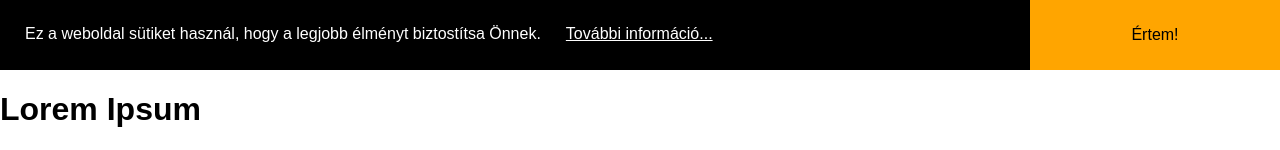
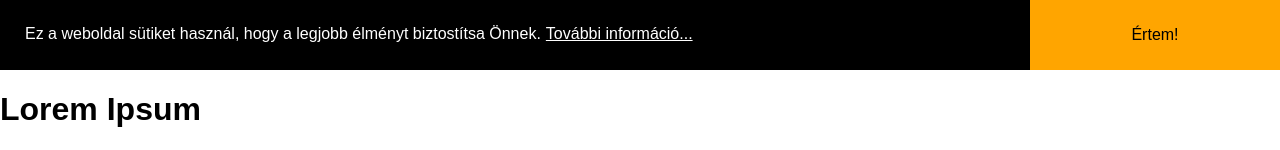
Before and after one commit to kisKober/cookieconsent, a plain HTML site: page index.html in a window 1280 px wide. Shown: the top 150 px of the page. Drawn offline with nearby package versions, Linux system fonts and the light colour scheme; files that its build step writes are made by us from their sources.

Commit message:
Change padding between text and more info text

```diff
--- a/css/cookieconsent.sass
+++ b/css/cookieconsent.sass
@@ -16,7 +16,10 @@
     float: left
     font-size: 16px
   #moreinfo
-    @extend #text
+    color: white
+    float: left
+    font-size: 16px
+    padding: 25px 0px 25px 5px
     a
       color: white
   button
```
Also changed, not shown: css/cookieconsent.css.
